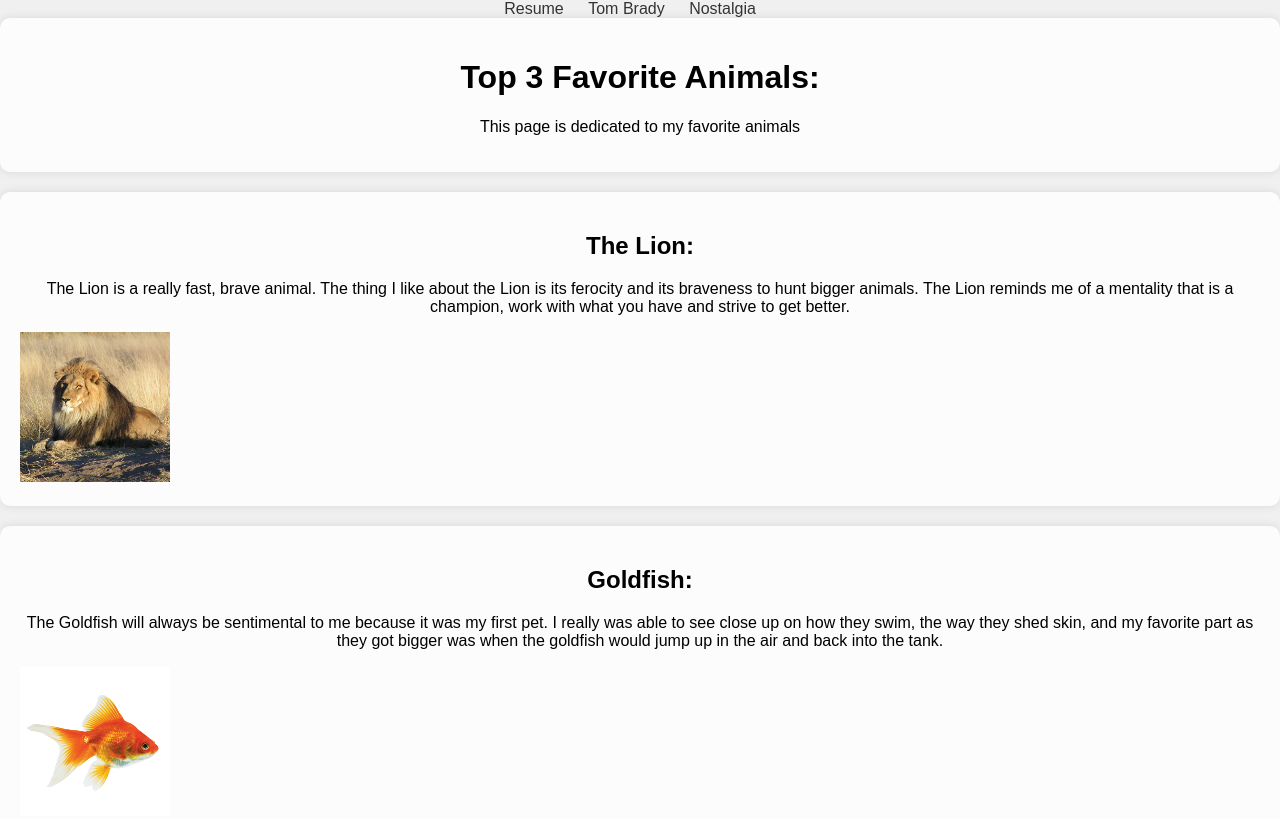
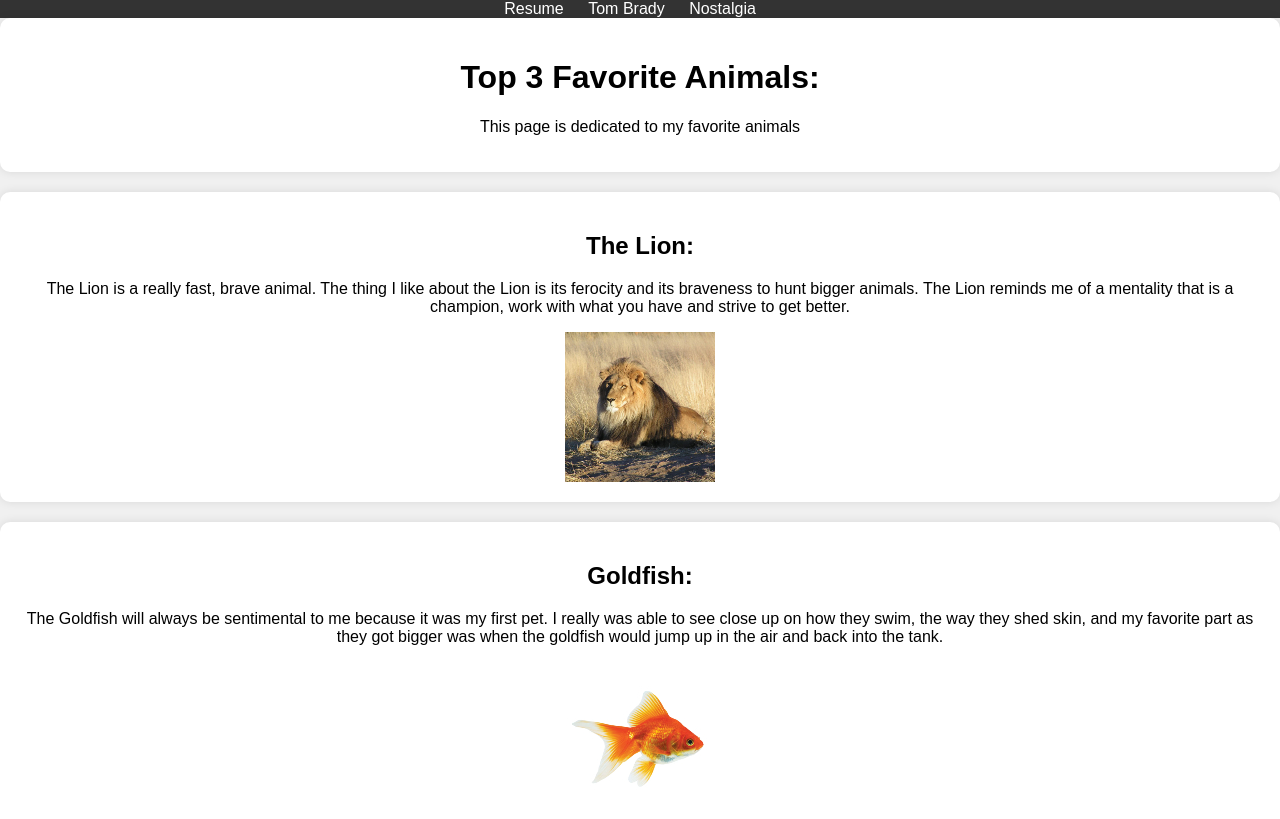
Before and after one commit to Rayyan1222/Project3, a plain HTML site: page animals.html in a window 1280 px wide. Shown: the top 819 px of the page. Drawn offline with Linux system fonts and the light colour scheme.

Commit message:
Update styles.css

```diff
--- a/css/styles.css
+++ b/css/styles.css
@@ -1,22 +1,27 @@
 /* Global Styles */
 body {
-  font-family: 'Arial', sans-serif; /* Browser native font style */
-  background-color: #f0f0f0; /* Background color change */
+  font-family: 'Arial', sans-serif;
+  background-color: #f0f0f0;
   margin: 0;
   padding: 0;
 }
 
 .container {
-  width: 80%; /* Fluid layout using relative units */
-  margin: 0 auto; /* Center the container */
+  width: 80%;
+  margin: 0 auto;
 }
 
 /* Navigation */
+header {
+  background-color: #333;
+}
+
 nav ul {
   list-style-type: none;
   padding: 0;
   margin: 0;
-  text-align: center; /* Center the navigation */
+  text-align: center;
+  background-color: #333;
 }
 
 nav ul li {
@@ -26,7 +31,7 @@ nav ul li {
 
 nav ul li a {
   text-decoration: none;
-  color: #333;
+  color: #fff;
 }
 
 /* Page-specific styles */
@@ -35,9 +40,8 @@ nav ul li a {
 .resume h3,
 .resume p,
 .resume ul,
-.resume li,
-.resume img {
-  text-align: center; /* Center text, images, and videos */
+.resume li {
+  text-align: center;
 }
 
 .Brady h1,
@@ -45,10 +49,8 @@ nav ul li a {
 .Brady h3,
 .Brady p,
 .Brady ul,
-.Brady li,
-.Brady img,
-.Brady iframe {
-  text-align: center; /* Center text, images, and videos */
+.Brady li {
+  text-align: center;
 }
 
 .animals h1,
@@ -56,33 +58,48 @@ nav ul li a {
 .animals h3,
 .animals p,
 .animals ul,
-.animals li,
-.animals img,
-.animals iframe {
-  text-align: center; /* Center text, images, and videos */
+.animals li {
+  text-align: center;
 }
 
 /* Different styles for sections */
-.resume {
-  background-color: #fff; /* Change background color */
+.resume,
+.Brady,
+.animals {
+  background-color: #fff;
   padding: 20px;
   margin-bottom: 20px;
   border-radius: 10px;
   box-shadow: 0 0 10px rgba(0, 0, 0, 0.1);
 }
 
-.Brady {
-  background-color: #f9f9f9; /* Change background color */
-  padding: 20px;
-  margin-bottom: 20px;
-  border-radius: 10px;
-  box-shadow: 0 0 10px rgba(0, 0, 0, 0.1);
+/* Center images */
+.resume img,
+.Brady img,
+.animals img {
+  display: block;
+  margin: 0 auto;
 }
 
-.animals {
-  background-color: #fcfcfc; /* Change background color */
-  padding: 20px;
-  margin-bottom: 20px;
-  border-radius: 10px;
-  box-shadow: 0 0 10px rgba(0, 0, 0, 0.1);
+/* Enable hover effect on images */
+.resume img:hover,
+.Brady img:hover,
+.animals img:hover {
+  opacity: 0.8;
 }
+
+/* Center YouTube video */
+.Brady iframe,
+.animals iframe {
+  display: block;
+  margin: 0 auto;
+}
+
+/* Adjust order of image and text in Brady section */
+.Brady div {
+  order: 2;
+}
+
+.Brady p {
+  order: 1;
+}
```
